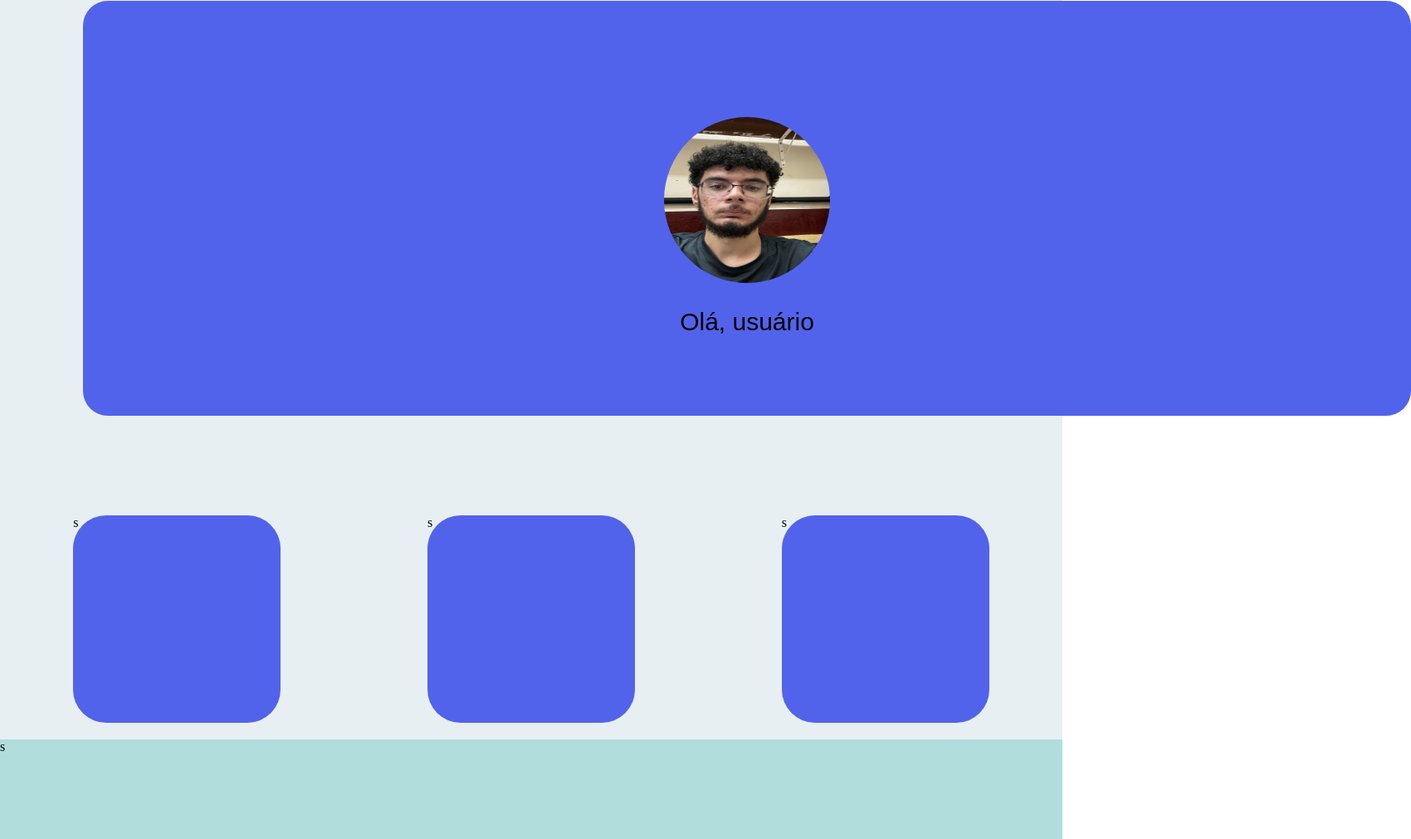
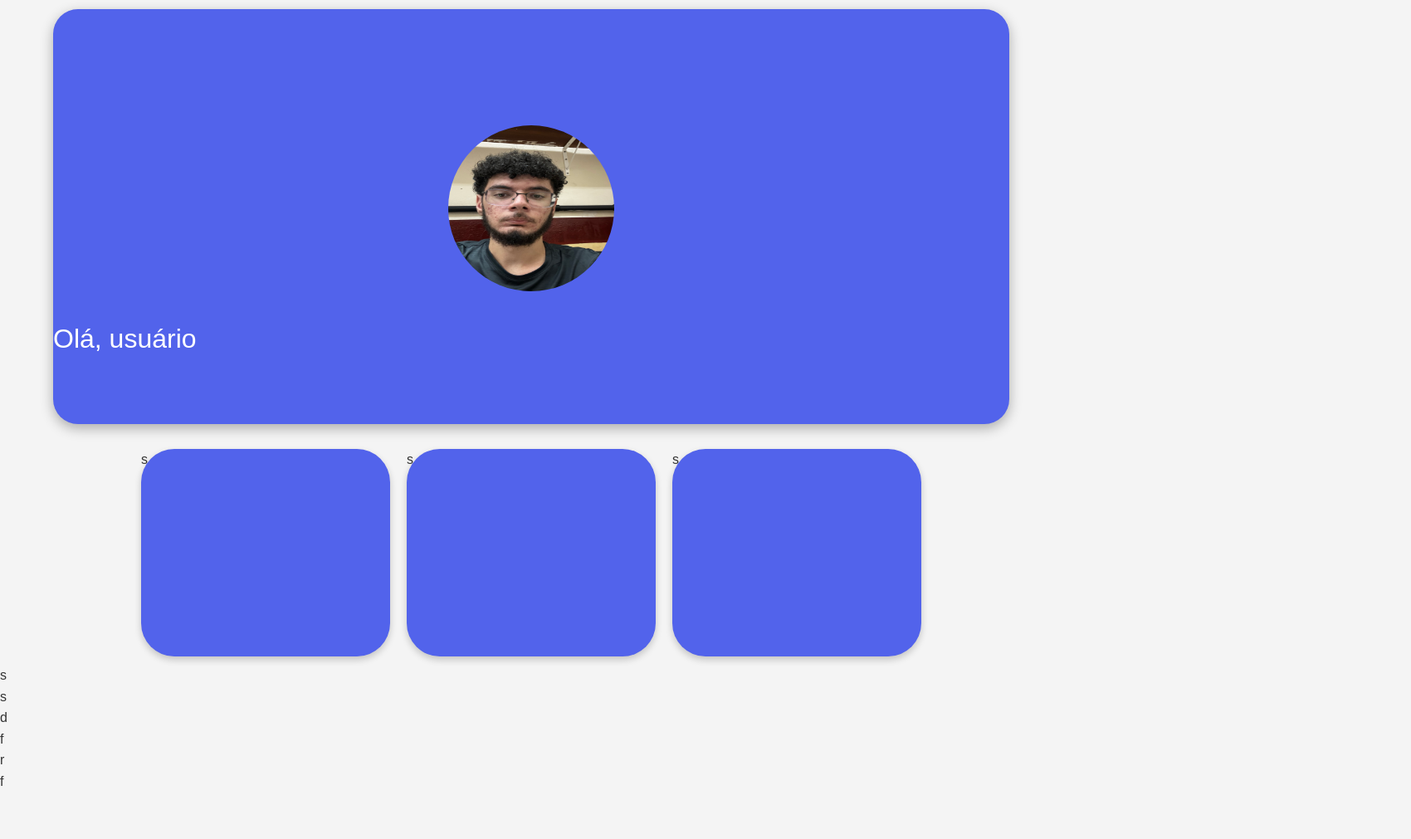
Before and after one commit to miguelssc/site-principal, a plain HTML site: page inicio.html in a window 1280 px wide. Shown: the part 109-1120 px from the top of the page at 83% size, 1700 px wide, since content can reach past the window. After the commit the page ends 1064 px from the top, so only its background shows below. Drawn offline with Linux system fonts and the light colour scheme; a web font is replaced by a local one.

Commit message:
resolvido

```diff
--- a/styleinicio.css
+++ b/styleinicio.css
@@ -1,114 +1,99 @@
-@import url('https://fonts.googleapis.com/css2?family=Tinos:ital,wght@0,400;0,700;1,400;1,700&display=swap'){}
-@import url('https://fonts.googleapis.com/css2?family=Tauri&family=Tinos:ital,wght@0,400;0,700;1,400;1,700&display=swap') {}
+@import url('https://fonts.googleapis.com/css2?family=Tinos:ital,wght@0,400;0,700;1,400;1,700&display=swap');
+@import url('https://fonts.googleapis.com/css2?family=Tauri&display=swap');
 
-body{
+body {
     margin: 0;
+    font-family: 'Tauri', sans-serif;
+    background-color: #f4f4f4;
+    color: #333;
+    line-height: 1.6;
+}
 
+/* Conteúdo principal */
+#conteudo1, #conteudo2, #conteudo3, #conteudo4, #conteudo5, #conteudo6, #conteudo7 {
+    transition: background-color 0.3s ease;
 }
-#conteudo1{
-    background-color: #E8EFF2;
-    height: 1000px;
-}
-#logo{
 
+/* Cabeçalho e logo */
+#logo {
     width: 100%;
     height: 100px;
     display: flex;
     justify-content: center;
     align-items: center;
+
 }
-#logo2{
+
+#logo2 {
     display: flex;
-   justify-content: space-around ;
+    justify-content: space-around;
+    align-items: center;
 }
-#titulo{
-    font-family: "Tinos", serif;
+
+#titulo {
+    font-family: 'Tinos', serif;
     font-weight: 700;
     font-style: italic;
     margin-left: 10px;
+    color: #5263EB;
 }
-#usuario{
 
-    margin-top: 10px;
+/* Estilização do usuário */
+#usuario {
+    margin: 20px auto;
     height: 500px;
-    width: 1600px;
-    margin-left: 100px;
+    max-width: 90%;
     border-radius: 30px;
     background-color: #5263EB;
+    box-shadow: 0 5px 15px rgba(0,0,0,0.3);
+    transition: transform 0.3s ease;
 }
-#ft{
 
+#usuario:hover {
+    transform: translateY(-5px);
+}
+
+#ft {
     display: flex;
     justify-content: center;
 }
-#texto{
-    font-family: "Tauri", sans-serif;
-  font-weight: 400;
-  font-style: normal;
-   display: flex;
-   justify-content: center;
-   font-size: 30px;
+
+#texto p {
+    font-size: 2em;
+    color: #fff;
 }
-#funçao{
+
+/* Funções */
+#funçao {
     display: flex;
-   justify-content: space-around;
-   margin-top: 120px;
+    justify-content: center; /* Centraliza os elementos horizontalmente */
+    flex-wrap: wrap;
+    margin-top: 20px;
+}
 
-
-
-}
-#funçao1{
-
-   width: 250px;
-   height: 250px;
-   border-radius: 40px;
-   background-color: #5263EB;
-}
-#funçao2{
-
-    width: 250px;
+#funçao1, #funçao2, #funçao3 {
+    width: 300px;
     height: 250px;
     border-radius: 40px;
     background-color: #5263EB;
- }
- #funçao3{
+    box-shadow: 0 4px 8px rgba(0,0,0,0.2);
+    transition: background-color 0.3s ease, transform 0.3s ease;
+    justify-content: space-between;
+    margin: 10px; /* Reduz a margem para diminuir a distância */
+}
 
-    width: 250px;
-    height: 250px;
-    border-radius: 40px;
-    background-color: #5263EB;
- }
-#conteudo2{
-    background-color: rgb(177, 221, 221);
-    height: 1000px;
-  width: 100%;
+#funçao1:hover, #funçao2:hover, #funçao3:hover {
+    background-color: #6e7ff3;
+    transform: scale(1.05);
 }
-#conteudo3{
-    background-color: rgb(13, 19, 19);
-    height: 1000px;
-  width: 100%;
-}
-#conteudo4{
-    background-color: rgb(6, 7, 7);
-    height: 1000px;
-  width: 100%;
-}
-#conteudo5{
-    background-color: rgb(158, 247, 247)2, 15, 15);
-    height: 1000px;
-  width: 100%;
-}
-#conteudo6{
-    background-color: rgb(29, 31, 31);
-    height: 1000px;
-  width: 100%;
-}
-#conteudo7{
-    background-color: rgb(255, 255, 255);
-    height: 1000px;
-  width: 100%;
-}
-@media (max-width: 767px)
-.elementor-2376 .elementor-element.elementor-element-095f80f .elementor-heading-title {
-    font-size: 28px;
-}
+
+/* Media Queries */
+@media (max-width: 767px) {
+    #logo, #usuario, #funçao {
+        flex-direction: column;
+    }
+
+    #usuario, #funçao div {
+        width: auto;
+        margin: 10px;
+    }
```
